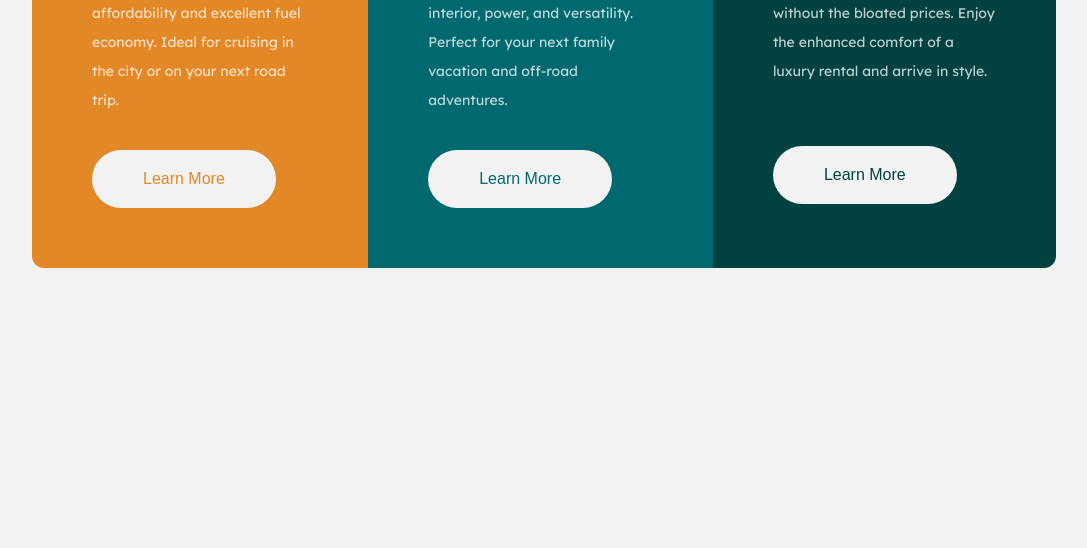
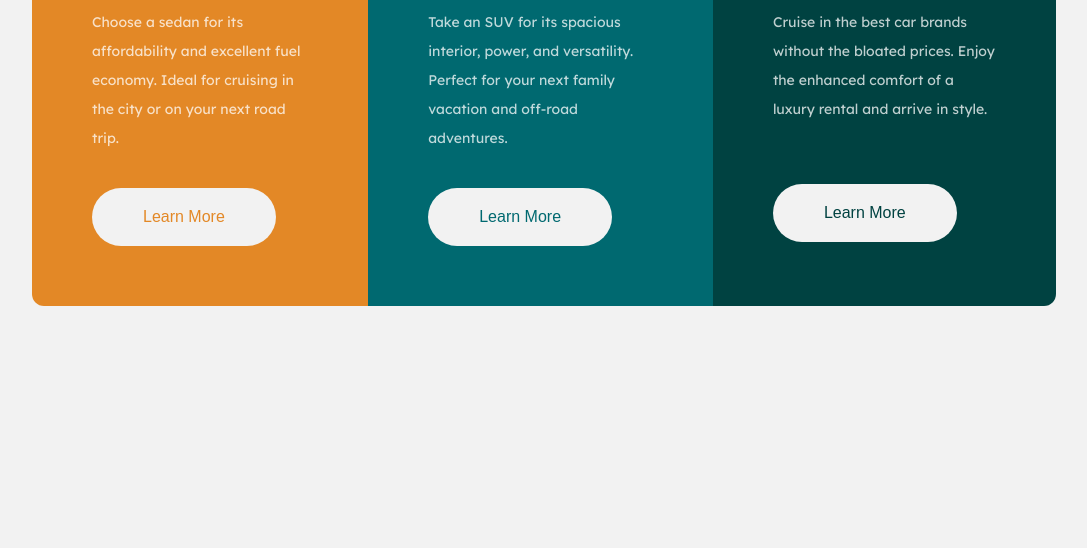
Before and after one commit to AlyaEssa/3-column-preview-card-component-css, a plain HTML site: page index.html in a window 1280 px wide. Shown: the part 252-800 px from the top of the page, without its empty margins (96-1183 px from the left). Drawn offline with Linux system fonts and the light colour scheme.

Commit message:
changed   padding-top: 60px; for .main

```diff
--- a/style.css
+++ b/style.css
@@ -33,7 +33,7 @@ body {
 }
 
 .main {
-  padding-top: 22px;
+  padding-top: 60px;
 }
 .container {
   width: 80%;
```
